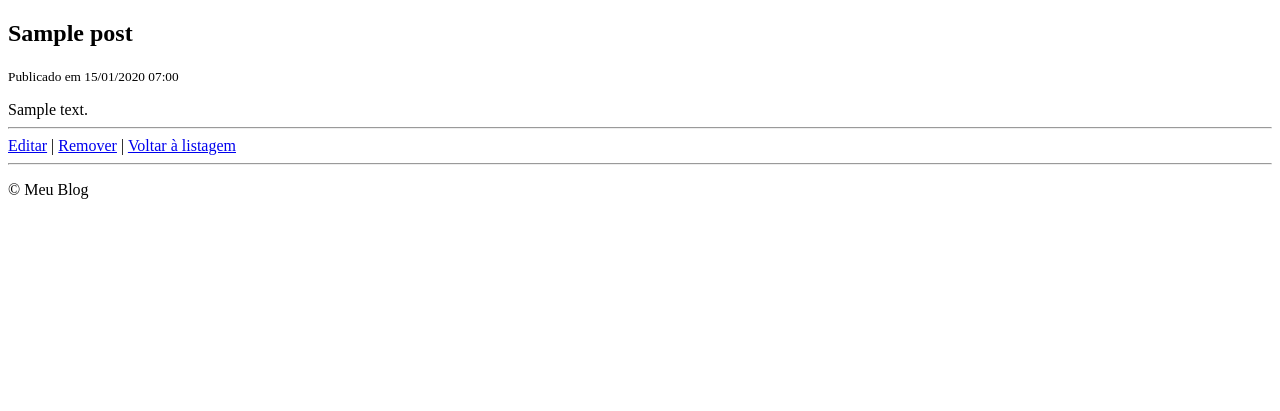
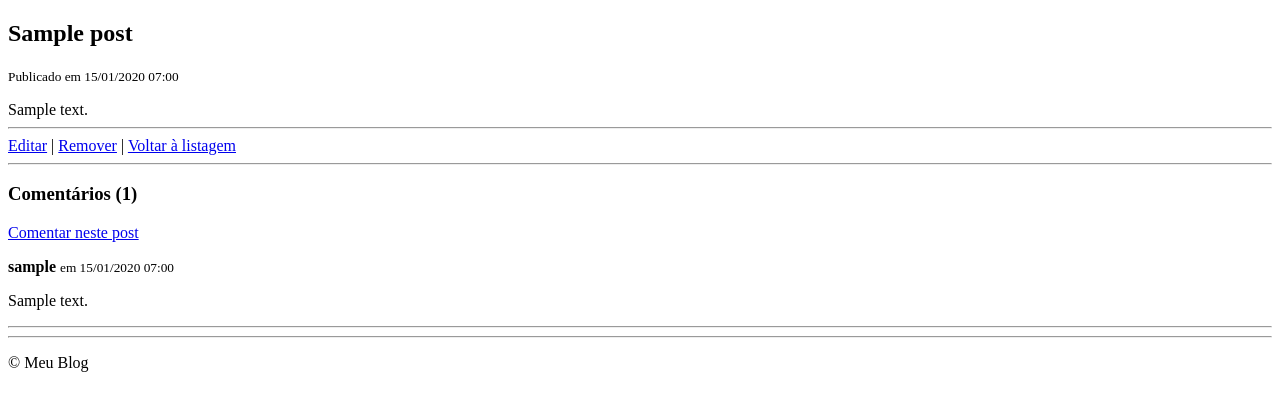
Before and after one commit to AngeloMFAlves/ep2_sisinfo, a Django app: page /post/1/ in a window 1280 px wide. Shown: the part 108-519 px from the top of the page. Run offline with Django 5.2, Linux system fonts and the light colour scheme; tables that the repository leaves empty hold one stand-in row (values such as "Sample post").

Commit message:
:sparkles: now we can add and see the comment section

```diff
--- a/blog/templates/blog/post_detail.html
+++ b/blog/templates/blog/post_detail.html
@@ -14,4 +14,21 @@
     <a href="{% url 'post_update' post.pk %}">Editar</a> |
     <a href="{% url 'post_delete' post.pk %}">Remover</a> |
     <a href="{% url 'post_list' %}">Voltar à listagem</a>
+
+    <hr>
+    <h3>Comentários ({{ post.comments.count }})</h3>
+    <p><a href="{% url 'comment_create' post.pk %}">Comentar neste post</a></p>
+
+    {% for comment in post.comments.all %}
+        <div>
+            <p>
+                <strong>{{ comment.author }}</strong>
+                <small>em {{ comment.created_at|date:"d/m/Y H:i" }}</small>
+            </p>
+            <p>{{ comment.text|linebreaksbr }}</p>
+        </div>
+        <hr>
+    {% empty %}
+        <p>Nenhum comentário ainda.</p>
+    {% endfor %}
 {% endblock %}
--- a/blog/urls.py
+++ b/blog/urls.py
@@ -7,4 +7,5 @@ urlpatterns = [
     path('post/<int:pk>/', views.PostDetailView.as_view(), name='post_detail'),
     path('post/<int:pk>/editar/', views.PostUpdateView.as_view(), name='post_update'),
     path('post/<int:pk>/remover/', views.PostDeleteView.as_view(), name='post_delete'),
+    path('post/<int:pk>/comentar/', views.comment_create, name='comment_create'),
 ]
--- a/blog/views.py
+++ b/blog/views.py
@@ -1,9 +1,10 @@
+from django.shortcuts import render, redirect, get_object_or_404
 from django.urls import reverse_lazy
 from django.views.generic import (
     ListView, DetailView, CreateView, UpdateView, DeleteView
 )
 
-from .forms import PostForm
+from .forms import PostForm, CommentForm
 from .models import Post
 
 
@@ -31,3 +32,16 @@ class PostUpdateView(UpdateView):
 class PostDeleteView(DeleteView):
     model = Post
     success_url = reverse_lazy('post_list')
+
+def comment_create(request, pk):
+    post = get_object_or_404(Post, pk=pk)
+    if request.method == 'POST':
+        form = CommentForm(request.POST)
+        if form.is_valid():
+            comment = form.save(commit=False)
+            comment.post = post
+            comment.save()
+            return redirect('post_detail', pk=post.pk)
+    else:
+        form = CommentForm()
+    return render(request, 'blog/comment_form.html', {'form': form, 'post': post})
```
Also changed, not shown: blog/forms.py (+7 -1 lines), blog/templates/blog/comment_form.html (added, +15 -0 lines).
